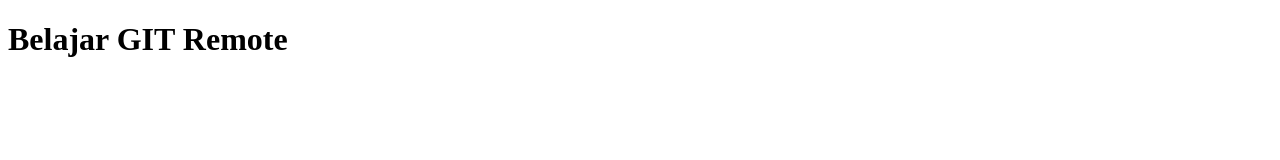
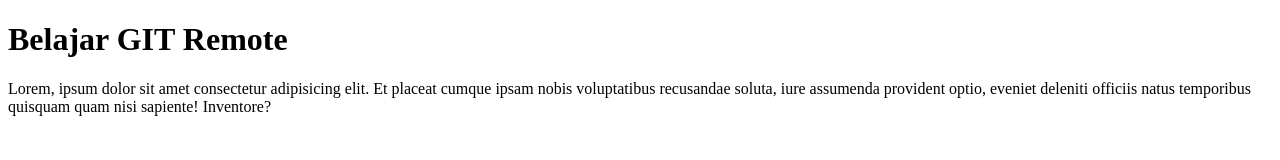
Before and after one commit to irmahandayani23/mdpl_Pn, a plain HTML site: page index.html in a window 1280 px wide. Drawn offline with Linux system fonts and the light colour scheme.

Commit message:
menambah paragraf

```diff
--- a/index.html
+++ b/index.html
@@ -8,5 +8,6 @@
 </head>
 <body>
     <h1>Belajar GIT Remote</h1>
+    <p>Lorem, ipsum dolor sit amet consectetur adipisicing elit. Et placeat cumque ipsam nobis voluptatibus recusandae soluta, iure assumenda provident optio, eveniet deleniti officiis natus temporibus quisquam quam nisi sapiente! Inventore?</p>
 </body>
 </html>
```
